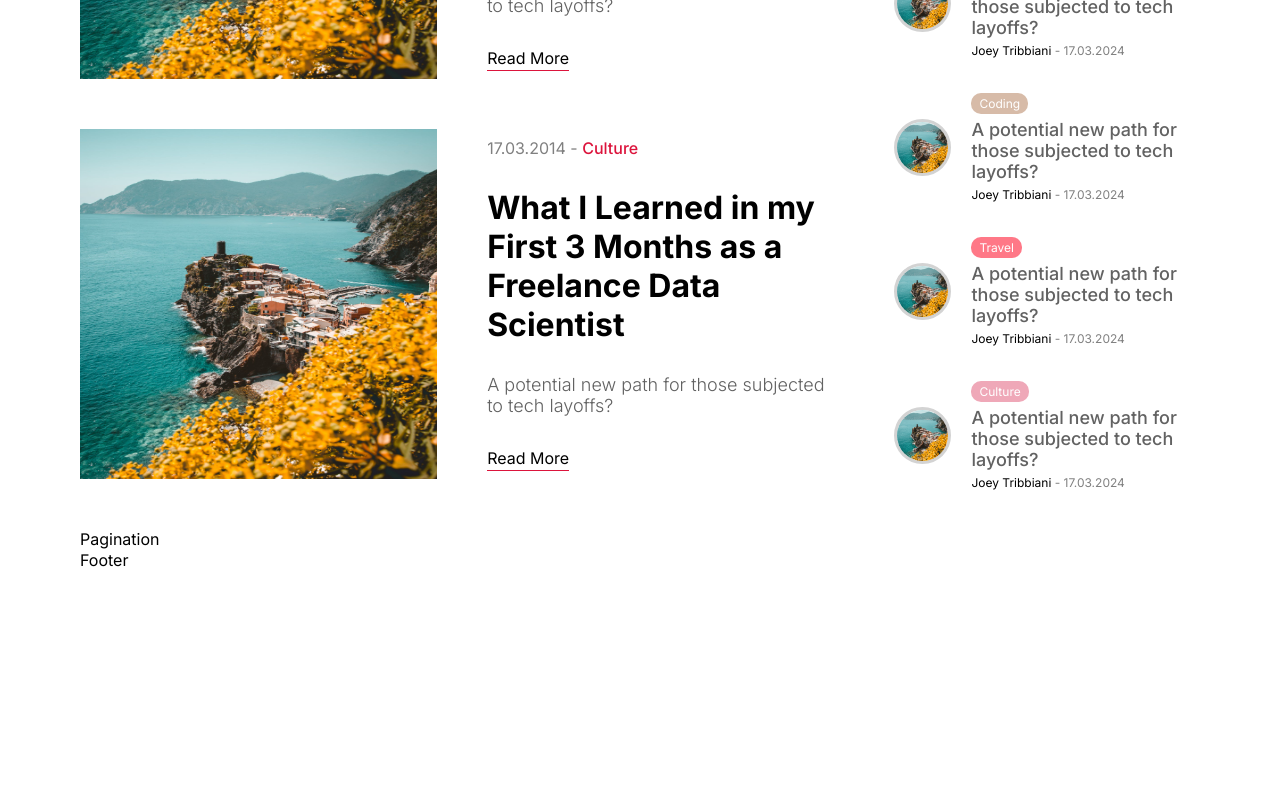
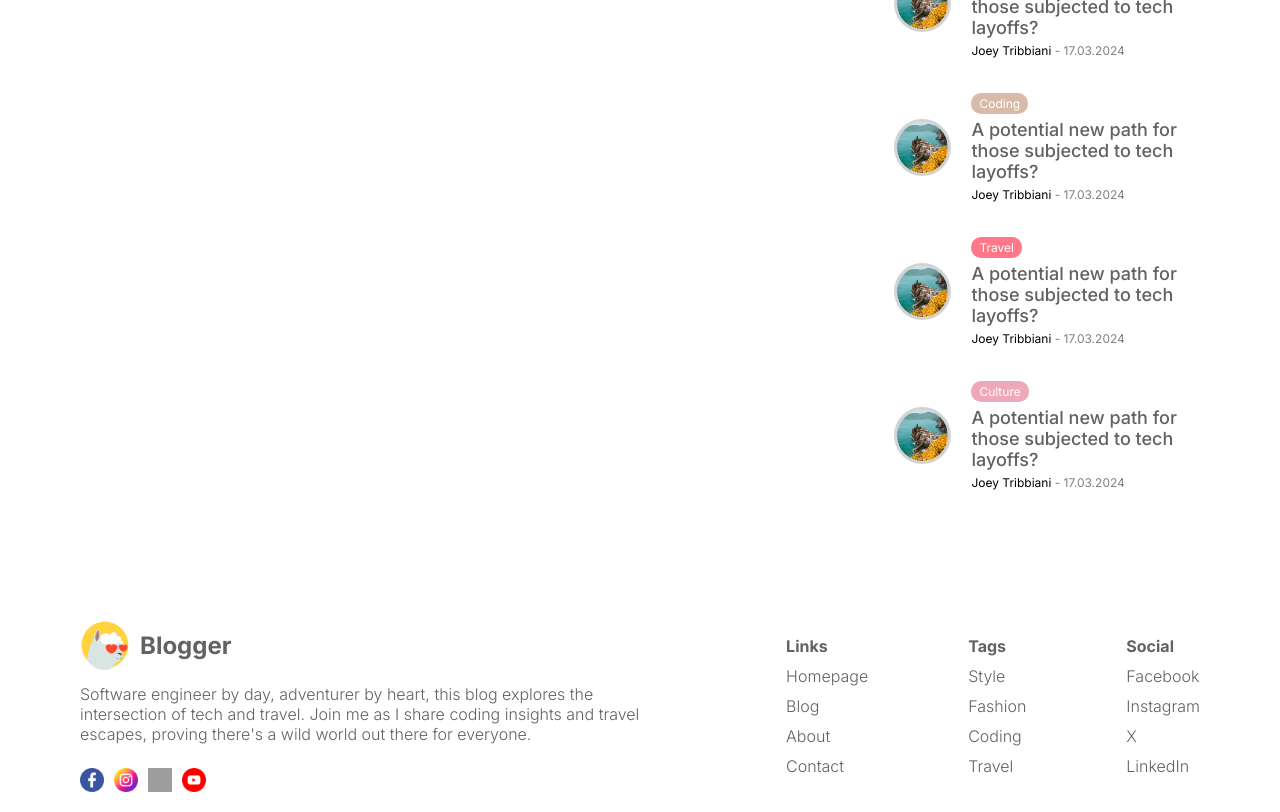
Before and after one commit to bikas23m/BLOGAPP, a Next.js app: page / in a window 1280 px wide. Shown: the part 2780-3592 px from the top of the page. Before the commit the page ends 3350 px from the top, so only its background shows below. Built offline with nearby package versions, Linux system fonts and the light colour scheme; grey boxes are pictures that could not be loaded.

Commit message:
Added blog page and single blog page this is done by file base routing in next js really cool feature.

```diff
--- a/package.json
+++ b/package.json
@@ -14,5 +14,9 @@
     "next": "13.4.19",
     "react": "18.2.0",
     "react-dom": "18.2.0"
+  },
+  "devDependencies": {
+    "@types/node": "20.11.28",
+    "@types/react": "18.2.66"
   }
 }
--- /dev/null
+++ b/src/app/[slug]/singlePage.module.css
@@ -0,0 +1,3 @@
+.container{
+
+}
--- a/src/components/cardList/card/card.module.css
+++ b/src/components/cardList/card/card.module.css
@@ -50,3 +50,9 @@
     width: max-content;
     padding: 2px 0px;
 }
+
+@media screen and (max-width: 1280px) {
+    .imageContainer{
+        display: none;;
+    }
+}
--- a/src/components/footer/Footer.jsx
+++ b/src/components/footer/Footer.jsx
@@ -1,9 +1,48 @@
-import styles from './Footer.module.css'
+import styles from './Footer.module.css';
+import Image from 'next/image';
+import Link from 'next/link';
 
 const Footer = () => {
     return (
         <div className={styles.container}>
-            Footer
+            <div className={styles.info}>
+                <div className={styles.logo}>
+                    <Image src="/logo.png" alt='blog logo' width={50} height={50} />
+                    <h1 className={styles.logoText}>Blogger</h1>
+                </div>
+                <p className={styles.desc}>
+                    Software engineer by day, adventurer by heart, this blog explores the intersection of tech and travel. Join me as I share coding insights and travel escapes, proving there's a wild world out there for everyone.
+                </p>
+                <div className={styles.icons}>
+                    <Image src='/facebook.png' alt="facebook" width={24} height={24} />
+                    <Image src='/instagram.png' alt="instagram" width={24} height={24} />
+                    <Image src='/x.png' alt="x" width={24} height={24} />
+                    <Image src='/youtube.png' alt="youtube" width={24} height={24} />
+                </div>
+            </div>
+            <div className={styles.links}>
+                <div className={styles.list}>
+                    <span className={styles.listTitle}>Links</span>
+                    <Link href="/">Homepage</Link>
+                    <Link href="/">Blog</Link>
+                    <Link href="/">About</Link>
+                    <Link href="/">Contact</Link>
+                </div>
+                <div className={styles.list}>
+                    <span className={styles.listTitle}>Tags</span>
+                    <Link href="/">Style</Link>
+                    <Link href="/">Fashion</Link>
+                    <Link href="/">Coding</Link>
+                    <Link href="/">Travel</Link>
+                </div>
+                <div className={styles.list}>
+                    <span className={styles.listTitle}>Social</span>
+                    <Link href="/">Facebook</Link>
+                    <Link href="/">Instagram</Link>
+                    <Link href="/">X</Link>
+                    <Link href="/">LinkedIn</Link>
+                </div>
+            </div>
         </div>
     )
 }
--- a/src/components/footer/Footer.module.css
+++ b/src/components/footer/Footer.module.css
@@ -1 +1,71 @@
-.container{}
+.container{
+    margin-top: 50px;
+    padding: 20px 0px;
+    display: flex;
+    justify-content: space-between;
+    align-items: center;
+    color: var(--softTextColor);
+}
+
+.info{
+    flex: 1;
+    display: flex;
+    flex-direction: column;
+    gap: 14px;
+}
+
+.logo{
+    display: flex;
+    align-items: center;
+    gap: 10px;
+}
+
+.logoText{
+    font-size: 24px;
+}
+
+.desc{
+    font-weight: 300;
+}
+
+.icons{
+    margin-top: 10px;
+    display: flex;
+    gap: 10px;
+}
+
+.links{
+    flex: 1;
+    display: flex;
+    justify-content: flex-end;
+    gap: 100px;
+}
+
+.listTitle{
+    font-weight: bold;
+}
+
+.list{
+    display: flex;
+    flex-direction: column;
+    gap: 10px;
+    font-weight: 300;
+}
+
+@media screen and (max-width: 1024) {
+    .links{
+        gap: 50px;
+    }
+}
+
+@media screen and (max-width: 768px) {
+    .container{
+        flex-direction: column;
+        gap: 30px;
+    }
+
+    .links{
+        width: 100%;
+        justify-content: space-between;
+    }
+}
--- a/src/components/menu/Menu.module.css
+++ b/src/components/menu/Menu.module.css
@@ -101,8 +101,8 @@
     font-size: 14px;
 }
 
-@media screen and (max-width: 1040px) {
-    .image{
-        display: none;
+@media screen and (max-width: 1024px) {
+    .container{
+        display: none;;
     }
 }
--- a/src/components/pagination/Pagination.jsx
+++ b/src/components/pagination/Pagination.jsx
@@ -3,7 +3,8 @@ import styles from './Pagination.module.css'
 const Pagination = () => {
     return (
         <div className={styles.container}>
-            Pagination
+            <button className={styles.button}>Previous</button>
+            <button className={styles.button}>Next</button>
         </div>
     )
 }
--- a/src/components/pagination/Pagination.module.css
+++ b/src/components/pagination/Pagination.module.css
@@ -1 +1,13 @@
-.container{}
+.container{
+    display: flex;
+    justify-content: space-between;
+}
+
+.button{
+    width: 100px;
+    border: none;
+    padding: 16px;
+    background-color: crimson;
+    color: white;
+    cursor: pointer;
+}
```
Also changed, not shown: src/app/[slug]/page.jsx (added, +34 -0 lines), src/app/blog/blogPage.module.css (added, +11 -0 lines), src/app/blog/page.jsx (added, +17 -0 lines), tsconfig.json (added, +34 -0 lines), 1 other file (tests, documents, lock files or other folders).
